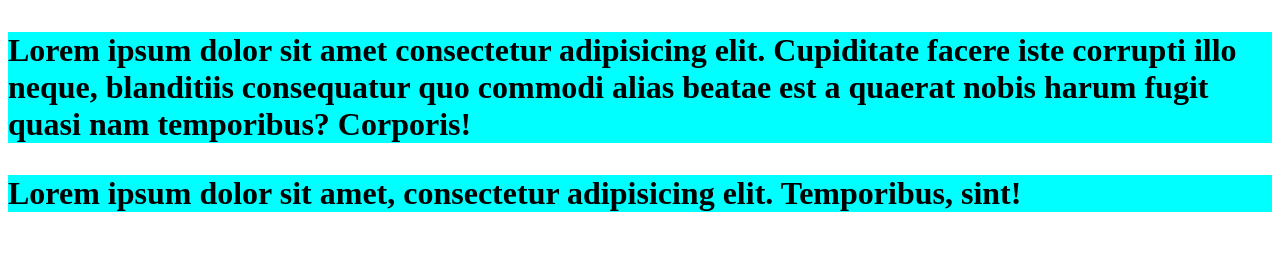
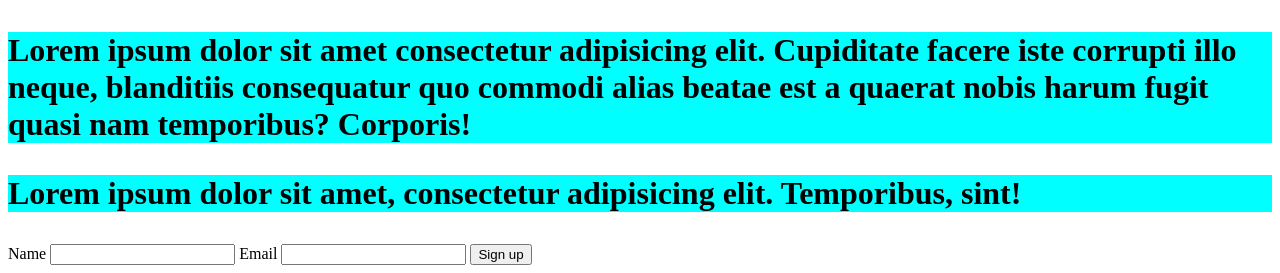
Before and after one commit to BerkenA/week-2-html-css, a plain HTML site: page index.html in a window 1280 px wide. Shown: the part 551-824 px from the top of the page. Before the commit the page ends 800 px from the top, so only its background shows below. Drawn offline with Linux system fonts and the light colour scheme; a web font is replaced by a local one.

Commit message:
Did some learning about HTML and CSS

```diff
--- a/index.html
+++ b/index.html
@@ -36,5 +36,12 @@
         <p>
             Lorem ipsum dolor sit amet, consectetur adipisicing elit. Temporibus, sint!
         </p>
+        <form action="" method="">
+            <label name="Name">Name</label>
+            <input>
+            <label>Email</label>
+            <input name="Email">
+            <button>Sign up</button>
+        </form>
     </body>
 </html>
```
